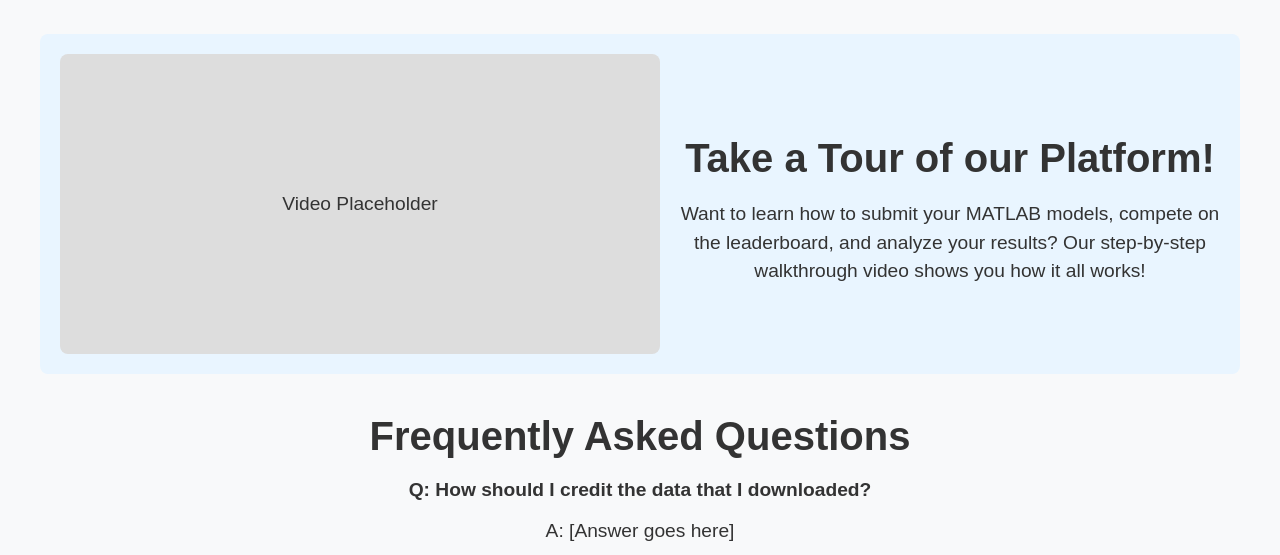
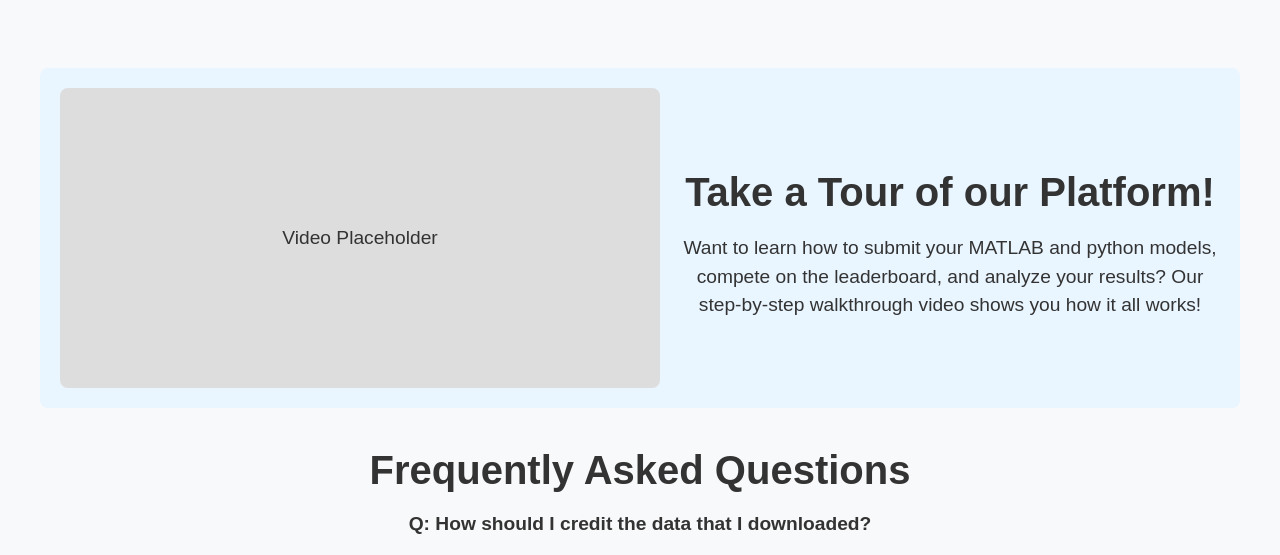
Before and after one commit to AidanMariglia/SOCAlgoTestPlatform, a Django app: template src/webserver/webserver/home/templates/intro.html in a window 1280 px wide. Shown: the part 488-1043 px from the top of the page. Run offline with Django 5.2, Linux system fonts and the light colour scheme; the template is opened without the code that fills it, so the values that code supplies are empty.

Commit message:
Update Intro Page Message

```diff
--- a/src/webserver/webserver/home/templates/intro.html
+++ b/src/webserver/webserver/home/templates/intro.html
@@ -1,8 +1,8 @@
 <!DOCTYPE html>
 <html lang="en">
   <head>
-    <meta charset="UTF-8">
-    <meta name="viewport" content="width=device-width, initial-scale=1.0">
+    <meta charset="UTF-8" />
+    <meta name="viewport" content="width=device-width, initial-scale=1.0" />
     <title>Intro</title>
     <style>
       body {
@@ -27,7 +27,7 @@
       }
 
       .header h1 {
-            color: #20BEFF;
+        color: #20beff;
         margin: 0;
         font-size: 2rem;
       }
@@ -46,7 +46,7 @@
       }
 
       .login-btn {
-            background-color: #4CAF50;
+        background-color: #4caf50;
         color: white;
       }
 
@@ -155,7 +155,6 @@
     </style>
   </head>
   <body>
-
     <div class="container">
       <!-- Header Section -->
       <div class="header">
@@ -169,13 +168,18 @@
       <!-- Introduction Section -->
       <div class="intro-section">
         <div class="intro-text">
-                <h2>Repository for easy visualization, analysis, and comparison of battery data across institutions.</h2>
-                <P>Register an account today to gain access to our leaderboard, submit your own algorithms and recieve detailed
-                    feedback including graphs, and see how you rank against the best at other instituions.
-                </P>
+          <h2>
+            Repository for easy visualization, analysis, and comparison of
+            battery state of charge algorithm across institutions.
+          </h2>
+          <p>
+            Register an account today to gain access to our leaderboard, submit
+            your own algorithms and recieve detailed feedback including graphs,
+            and see how you rank against the best at other instituions.
+          </p>
         </div>
         <div class="intro-image">
-                <img src="/media/images/Battery_Home.png" alt="Battery Graphic">
+          <img src="/media/images/Battery_Home.png" alt="Battery Graphic" />
         </div>
       </div>
 
@@ -186,7 +190,11 @@
         </div>
         <div class="tour-text">
           <h2>Take a Tour of our Platform!</h2>
-                <p>Want to learn how to submit your MATLAB models, compete on the leaderboard, and analyze your results? Our step-by-step walkthrough video shows you how it all works!</p>
+          <p>
+            Want to learn how to submit your MATLAB and python models, compete
+            on the leaderboard, and analyze your results? Our step-by-step
+            walkthrough video shows you how it all works!
+          </p>
         </div>
       </div>
 
@@ -194,15 +202,18 @@
       <div class="faq-section">
         <h2>Frequently Asked Questions</h2>
         <div class="faq-item">
-                <p><strong>Q: How should I credit the data that I downloaded?</strong></p>
+          <p>
+            <strong>Q: How should I credit the data that I downloaded?</strong>
+          </p>
           <p>A: [Answer goes here]</p>
         </div>
         <div class="faq-item">
-                <p><strong>Q: How should I credit the data that I downloaded?</strong></p>
+          <p>
+            <strong>Q: How should I credit the data that I downloaded?</strong>
+          </p>
           <p>A: [Answer goes here]</p>
         </div>
       </div>
     </div>
-
   </body>
 </html>
```
Lines whose indentation alone changed are shown as unchanged.
